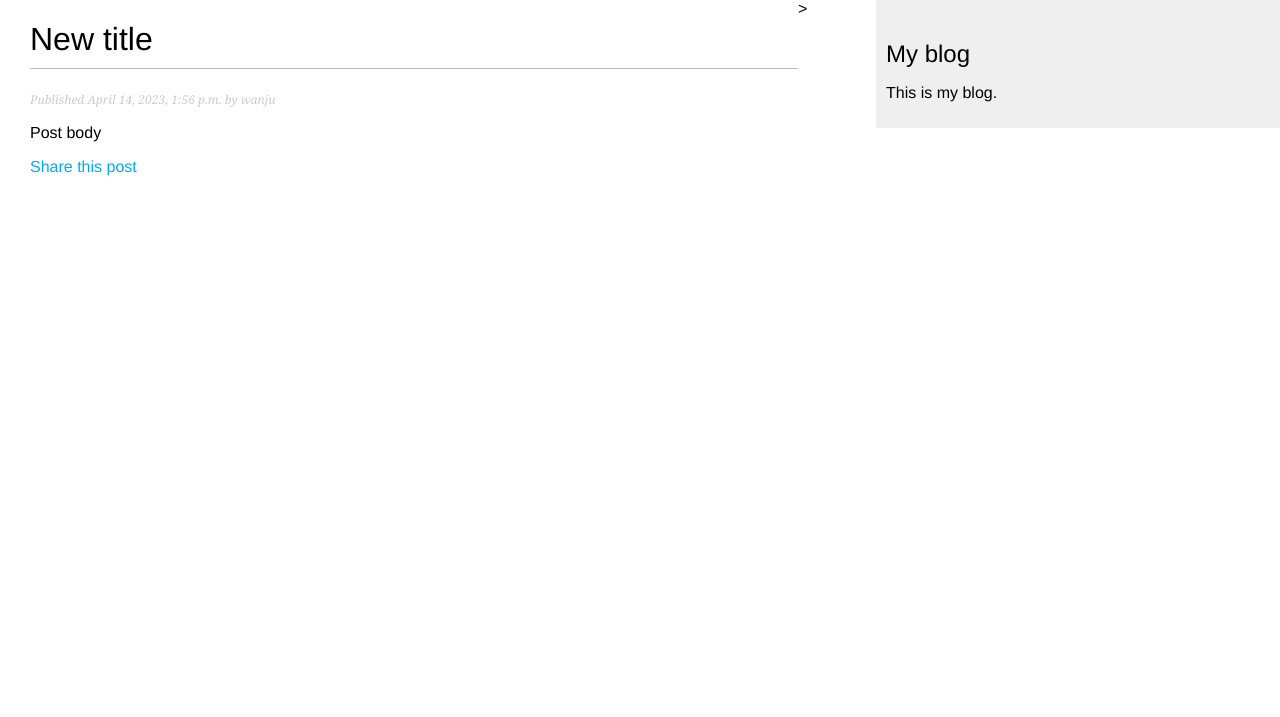
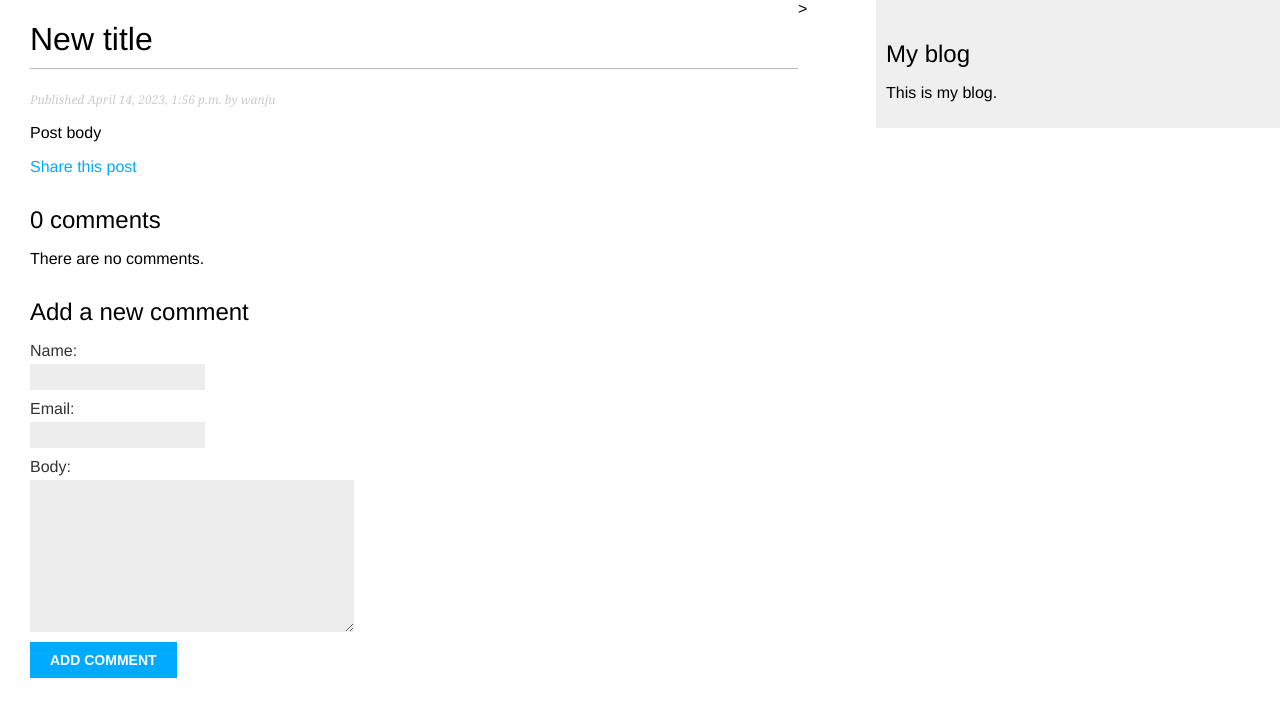
Before and after one commit to CWJ-K/Django_Projects, a Django app: a page that uses mysite/blog/templates/blog/post/detail.html in a window 1280 px wide. Shown: the top 717 px of the page. Run offline with Django 4.2, Linux system fonts and the light colour scheme; data comes from the database, SQL or seed files in the repository; both versions use the stored data as it was after the commit.

Commit message:
C2: add comment forms

```diff
--- a/mysite/blog/forms.py
+++ b/mysite/blog/forms.py
@@ -1,4 +1,5 @@
 from django import forms
+from .models import Comment
 
 
 class EmailPostForm(forms.Form):
@@ -8,3 +9,9 @@ class EmailPostForm(forms.Form):
     comments = forms.CharField(
         required=False, widget=forms.Textarea
     )  # default: forms.Textinput
+
+
+class CommentForm(forms.ModelForm):
+    class Meta:
+        model = Comment
+        fields = ['name', 'email', 'body']
--- a/mysite/blog/models.py
+++ b/mysite/blog/models.py
@@ -2,6 +2,7 @@ from django.db import models
 from django.utils import timezone
 from django.contrib.auth.models import User
 from django.urls import reverse
+
 
 class PublishManager(models.Manager):
     def get_queryset(self):
@@ -38,4 +39,24 @@ class Post(models.Model):
         return self.title
 
     def get_absolute_url(self):
-        return reverse('blog:post_detail', args=[self.publish.year, self.publish.month, self.publish.day, self.slug])
+        return reverse(
+            'blog:post_detail',
+            args=[self.publish.year, self.publish.month, self.publish.day, self.slug],
+        )
+
+
+class Comment(models.Model):
+    post = models.ForeignKey(Post, on_delete=models.CASCADE, related_name='comments')
+    name = models.CharField(max_length=80)
+    email = models.EmailField()
+    body = models.TextField()
+    created = models.DateTimeField(auto_now_add=True)
+    updated = models.DateTimeField(auto_now=True)
+    active = models.BooleanField(default=True)
+
+    class Meta:
+        ordering = ['created']
+        indexes = [models.Index(fields=['created'])]
+
+    def __str__(self):
+        return f'Comment by {self.name} on {self.post}'
--- a/mysite/blog/templates/blog/post/detail.html
+++ b/mysite/blog/templates/blog/post/detail.html
@@ -12,5 +12,22 @@
         Share this post
     </a>
 </p>
+{% with comments.count as total_comments %}
+<h2>
+    {{ total_comments }} comment{{ total_comments|pluralize }}
+</h2>
+{% endwith %}
 
+{% for comment in comments %}
+<div class="comment">
+    <p class="info">
+        Comment {{ forloop.counter }} by {{ comment.name }}
+        {{ comment.created }}
+    </p>
+    {{ comment.body|linebreaks }}
+</div>
+{% empty %}
+<p>There are no comments.</p>
+{% endfor %}
+{% include "blog/post/includes/comment_form.html" %}
 {% endblock%}
--- /dev/null
+++ b/mysite/blog/templates/blog/post/includes/comment_form.html
@@ -0,0 +1,6 @@
+<h2>Add a new comment</h2>
+<form action="{% url 'blog:post_comment' post.id%}" method="post">
+    {{ form.as_p }}
+    {% csrf_token %}
+    <p><input type="submit" value="Add comment"></p>
+</form>
--- a/mysite/blog/urls.py
+++ b/mysite/blog/urls.py
@@ -12,4 +12,5 @@ urlpatterns = [
         name='post_detail',
     ),
     path('<int:post_id>/share/', views.post_share, name='post_share'),
+    path('<int:post_id>/comment/', views.post_comment, name='post_comment'),
 ]
--- a/mysite/blog/views.py
+++ b/mysite/blog/views.py
@@ -1,10 +1,11 @@
 from django.shortcuts import render, get_object_or_404
 from django.http import Http404
-from .models import Post
+from .models import Post, Comment
 from django.core.paginator import Paginator, EmptyPage, PageNotAnInteger
 from django.views.generic import ListView
-from .forms import EmailPostForm
+from .forms import EmailPostForm, CommentForm
 from django.core.mail import send_mail
+from django.views.decorators.http import require_POST
 
 
 # Create your views here. function-based view
@@ -31,7 +32,14 @@ def post_detail(request, year, month, day, post):
         publish__month=month,
         publish__day=day,
     )
-    return render(request, 'blog/post/detail.html', {'post': post})
+    comments = post.comments.filter(active=True)
+    form = CommentForm()
+
+    return render(
+        request,
+        'blog/post/detail.html',
+        {'post': post, 'comments': comments, 'form': form},
+    )
 
 
 # use a class-based view
@@ -60,3 +68,19 @@ def post_share(request, post_id):
     return render(
         request, 'blog/post/share.html', {'post': post, 'form': form, 'sent': sent}
     )
+
+
+@require_POST  # only allow POST requests for this views
+def post_comment(request, post_id):
+    post = get_object_or_404(Post, id=post_id, status=Post.Status.PUBLISHED)
+    comment = None
+    form = CommentForm(data=request.POST)  # comment object
+    if form.is_valid():
+        comment = form.save(commit=False)  # assign a comment object to 'comment'
+        comment.post = post
+        comment.save()
+    return render(
+        request,
+        'blog/post/comment.html',
+        {'post': post, 'form': form, 'comment': comment},
+    )
```
Also changed, not shown: mysite/blog/admin.py (+8 -1 lines), mysite/blog/templates/blog/post/comment.html (added, +12 -0 lines), README.md, mysite/blog/migrations/0003_comment_comment_blog_commen_created_0e6ed4_idx.py (added), mysite/db.sqlite3.
